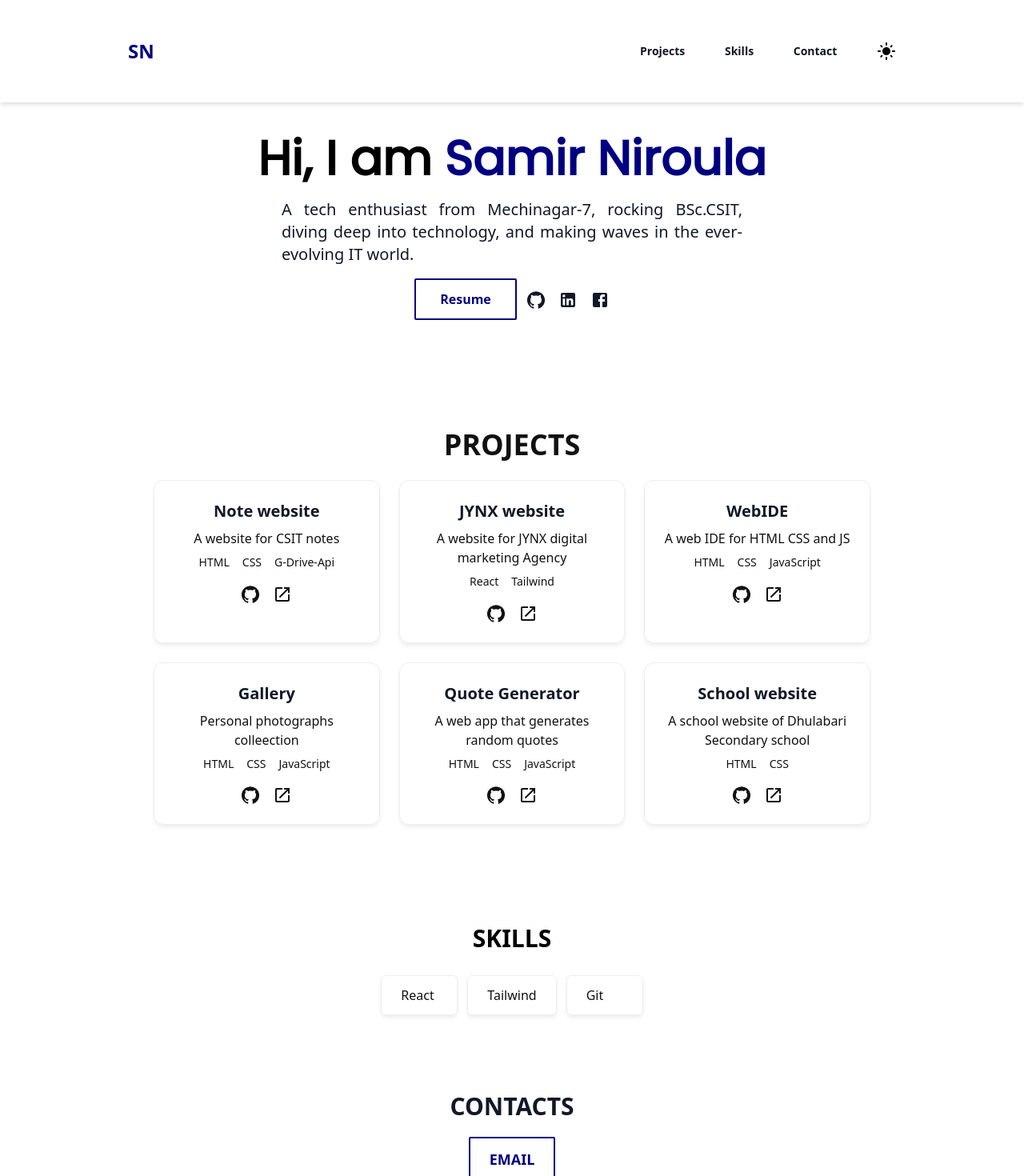
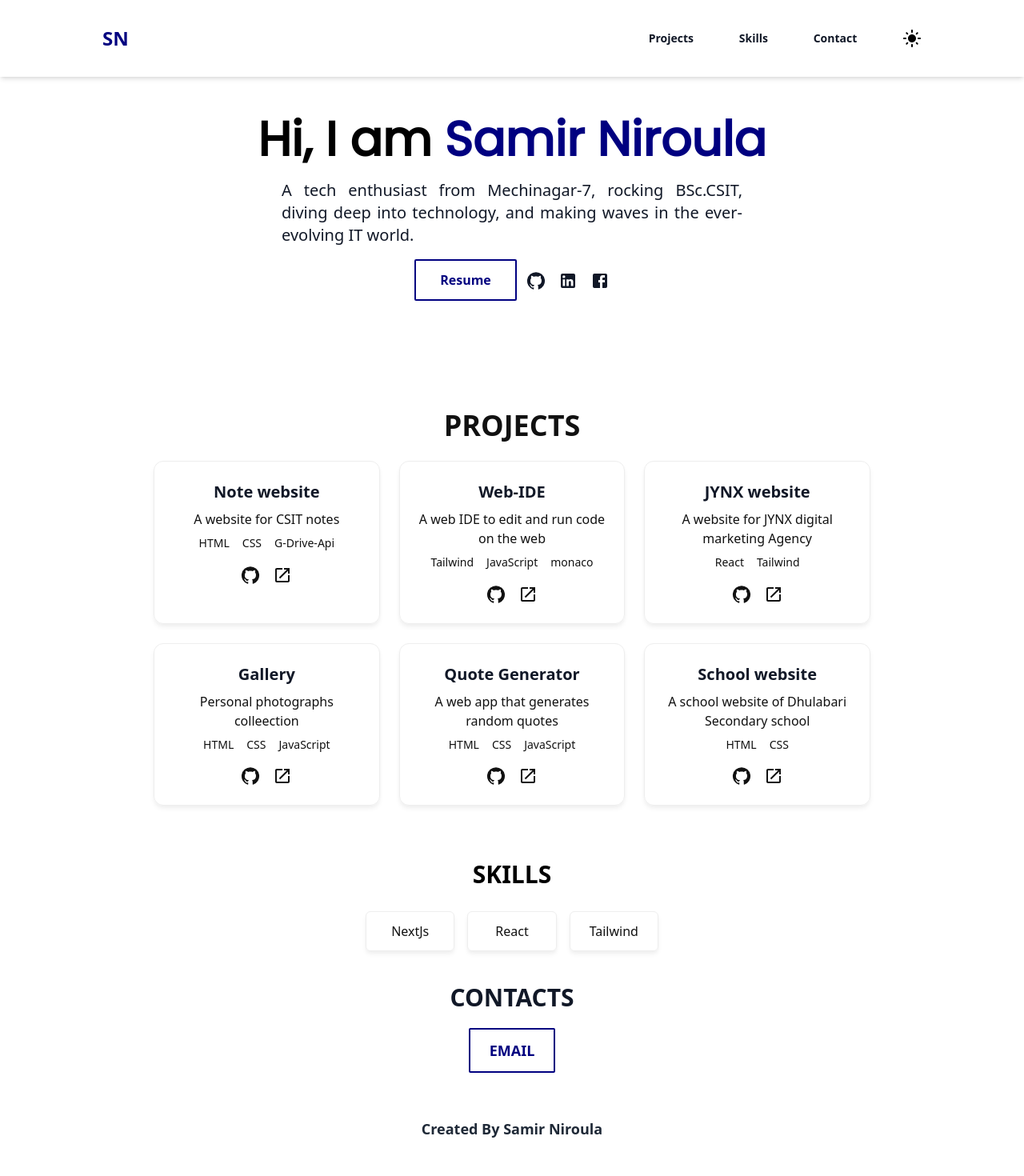
Before and after one commit to smrn001/site, a React (Vite) app: page / in a window 1280 px wide. Shown: the top 1470 px of the page at 80% size. Built offline with nearby package versions, Linux system fonts and the light colour scheme.

Commit message:
Refactor About component styles and social media links

```diff
--- a/src/About.jsx
+++ b/src/About.jsx
@@ -5,11 +5,12 @@ import { name, description, resume, social } from "./portfolio";
 
 const About = () => {
   return (
-    <div className="flex flex-col items-center justify-center mb-24">
-      <h1 className="md:text-6xl text-5xl dark:text-darktext  text-text font-extrabold mt-10 mb-5 font-[poppins] mx-5">
-        Hi, I am <span className="text-lightprimary dark:text-primary">{name}</span>
+    <div className="flex flex-col items-center justify-center mt-20 sm:mt-2 mb-24 ">
+      <h1 className="md:text-6xl text-5xl dark:text-darktext  text-text font-extrabold mt-10 mb-5 font-[poppins] mx-5  ">
+        Hi, I am{" "}
+        <span className="text-lightprimary dark:text-primary">{name}</span>
       </h1>
-      <div className="dark:text-gray-100 text-gray-900 text-justify text-xl pb-3 mb-1 mx-5 flex flex-col max-w-xl">
+      <div className="dark:text-gray-100 text-gray-900 text-justify text-xl pb-3 mb-1 mx-5 flex flex-col  max-w-xl">
         {description}
       </div>
       <div className="flex md:flex-row flex-col justify-between text-lighttext space-x-3 items-center content-center">
@@ -28,7 +29,7 @@ const About = () => {
         </button>
 
         {/* Social Media Links */}
-        <div className="flex flex-row space-x-4 py-3">
+        <div className=" flex-row space-x-4 py-3 hidden sm:flex">
           <a
             target="none"
             href={social.github}
--- a/src/Contact.jsx
+++ b/src/Contact.jsx
@@ -1,7 +1,7 @@
 const Contact = () => {
   return (
     <div
-      className="flex flex-col items-center justify-center mb-24"
+      className="flex flex-col items-center justify-center mb-6"
       id="contacts"
     >
       <h1 className="text-3xl md:text-3xl font-bold dark:text-gray-100 text-gray-900 mb-5">
--- a/src/Navbar.jsx
+++ b/src/Navbar.jsx
@@ -21,7 +21,7 @@ const Navbar = () => {
   };
 
   return (
-    <div className="flex flex-row justify-between px-6 py-4 md:px-20 md:py-8 lg:px-40 lg:py-12 bg-white dark:bg-[#181818] shadow-md">
+    <div className="flex flex-row justify-between px-6 py-6 md:px-20 md:py-8 lg:px-32 lg:py-8 bg-white dark:bg-[#181818] shadow-md dark:shadow-[#212121]">
       {/* Logo Section */}
       <div>
         <div className="text-xl md:text-2xl relative font-extrabold text-lightprimary dark:text-primary dark:after:bg-primary after:bg-lightprimary after:absolute after:h-1 after:w-0 after:-bottom-1 md:after:-bottom-3 after:left-0 hover:after:w-full after:transition-all after:duration-400 cursor-pointer">
@@ -56,7 +56,7 @@ const Navbar = () => {
 
       {/* Mobile Menu */}
       {isMenuOpen && (
-        <div className="absolute top-16 left-0 w-full bg-white dark:bg-[#1f1f1f] text-gray-900 dark:text-gray-100 flex flex-col items-center md:hidden">
+        <div className="absolute top-16 left-0 w-full bg-white dark:bg-transparent text-gray-900 dark:text-gray-100 flex flex-col items-center md:hidden">
           {navlist.map((item, index) => (
             <button
               key={index}
--- a/src/Projects.jsx
+++ b/src/Projects.jsx
@@ -5,7 +5,7 @@ import { projects } from "./portfolio";
 const Projects = () => {
   return (
     <div
-      className="flex flex-col items-center my-10 px-4 md:px-0 mb-24"
+      className="flex flex-col items-center my-10 px-4 md:px-0 mb-10"
       id="projects"
     >
       <h1 className="dark:text-darktext text-lighttext text-3xl md:text-4xl font-extrabold pt-10 pb-6">
--- a/src/Skills.jsx
+++ b/src/Skills.jsx
@@ -3,17 +3,17 @@ import { skills } from "./portfolio";
 const Skills = () => {
   return (
     <div
-      className="flex flex-col items-center justify-center mb-24 "
+      className="flex flex-col items-center justify-center mb-10"
       id="skills"
     >
-      <h1 className="text-3xl dark:text-white text-black font-bold flex items-center my-7 ">
+      <h1 className="text-3xl dark:text-white text-black font-bold my-7">
         SKILLS
       </h1>
-      <div className="flex flex-row space-x-3">
+      <div className="grid grid-cols-3 sm:grid-cols-3 md:grid-cols-3 gap-4 place-itemsr ">
         {skills.map((skill, index) => (
           <div
             key={index}
-            className="bg-transparent border  dark:border-darkborder hover:dark:border-darkborderhover  border-[#eeeeee] rounded-md dark:text-darktext text-lighttext min-w-24 shadow-md  dark:hover:shadow-xl hover:shadow-xl dark:hover:shadow-darkshadow hover:shadow-[#eeeeee]  dark:shadow-darkshadow shadow-[#eeeeee]  px-6 py-3 hover:-translate-y-1 transition transition-duration-400"
+            className="bg-transparent border dark:border-darkborder hover:dark:border-darkborderhover border-[#eeeeee] rounded-md dark:text-darktext text-lighttext shadow-md dark:shadow-darkshadow text-center shadow-[#eeeeee] px-6 py-3 hover:-translate-y-1 transition duration-400"
           >
             {skill}
           </div>
--- a/src/portfolio.jsx
+++ b/src/portfolio.jsx
@@ -12,7 +12,6 @@ const navlist = [
     name: "Contact",
     link: "#contacts",
   },
-
 ];
 const name = "Samir Niroula";
 const description =
@@ -33,6 +32,14 @@ const projects = [
     code: "https://github.com/smrn001/noteSharing",
     preview: "https://csitn.netlify.app",
   },
+
+  {
+    name: "Web-IDE",
+    description: "A web IDE to edit and run code on the web ",
+    tech: [ "Tailwind", "JavaScript", "monaco"],
+    code: "https://github.com/smrn001/code",
+    preview: "https://code.samirn.com.np/",
+  },
   {
     name: "JYNX website",
     description: "A website for JYNX digital marketing Agency",
@@ -41,13 +48,6 @@ const projects = [
     preview: "https://jynx.netlify.app/",
   },
 
-  {
-    name: "WebIDE",
-    description: "A web IDE for HTML CSS and JS",
-    tech: ["HTML", "CSS", "JavaScript"],
-    code: "https://github.com/smrn001/webIDE",
-    preview: "https://smrn001.github.io/webIDE/",
-  },
   {
     name: "Gallery ",
     description: " Personal photographs colleection",
@@ -73,7 +73,7 @@ const projects = [
 
 const creater = "Samir Niroula";
 
-const skills = ["React", "Tailwind", "Git"];
+const skills = ["NextJs", "React", "Tailwind"];
 export {
   logo,
   navlist,
```
